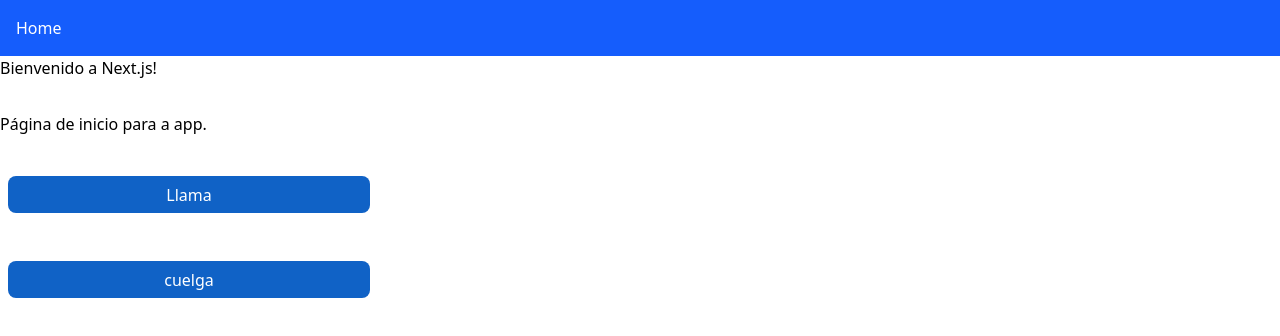
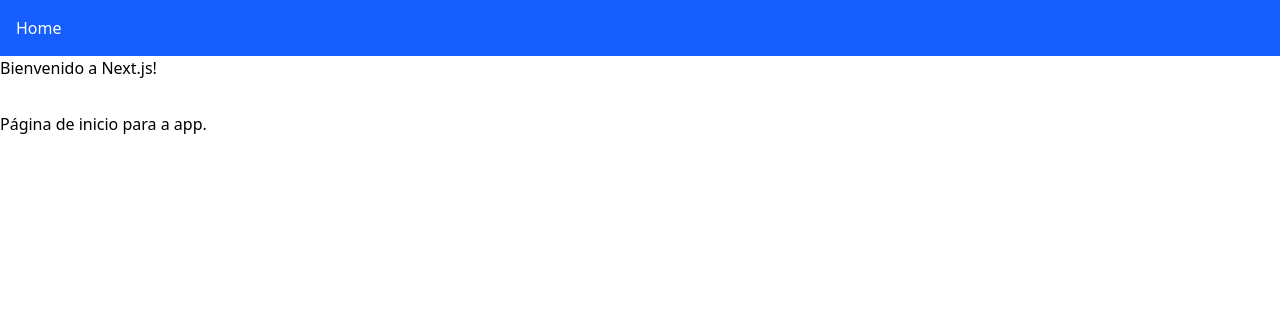
Before and after one commit to PonceGL/real-state, a Next.js app: page / in a window 1280 px wide. Shown: the top 336 px of the page. Built offline with nearby package versions, Linux system fonts and the light colour scheme.

Commit message:
feat(Button): button functionality

```diff
--- a/src/app/(public)/page.tsx
+++ b/src/app/(public)/page.tsx
@@ -1,17 +1,18 @@
 import { defaultMetadata } from "@/config/site";
+
+
+
+
 
 export const metadata = defaultMetadata;
 
-'use client'
 
-import Button from "@/components/Button";
 export default function Home() {
   return (
     <main className="flex flex-col gap-[32px] row-start-2 items-center sm:items-start">
       <h1>Bienvenido a Next.js!</h1>
       <p>Página de inicio para a app.</p>
-      <Button buttonClick={() => { console.log('en llamada...') }} text={"Llama"} />
-      <Button buttonClick={() => { console.log('colgado') }} text={"cuelga"} />
+
     </main>
   );
 }
--- /dev/null
+++ b/src/app/pruebasButton/index.tsx
@@ -0,0 +1,12 @@
+'use client'
+
+import Button from "@/components/Button";
+
+export const PruebaButton = () => {
+    return (
+        <>
+            <Button buttonClick={() => { console.log('en llamada...') }} text={"Llama"} />
+            <Button buttonClick={() => { console.log('colgado') }} text={"cuelga"} />
+        </>
+    )
+}
--- a/src/components/Button.tsx
+++ b/src/components/Button.tsx
@@ -1,4 +1,4 @@
-
+'use client'
 interface ButtonProps {
     text: string,
     buttonClick: () => void,
```
